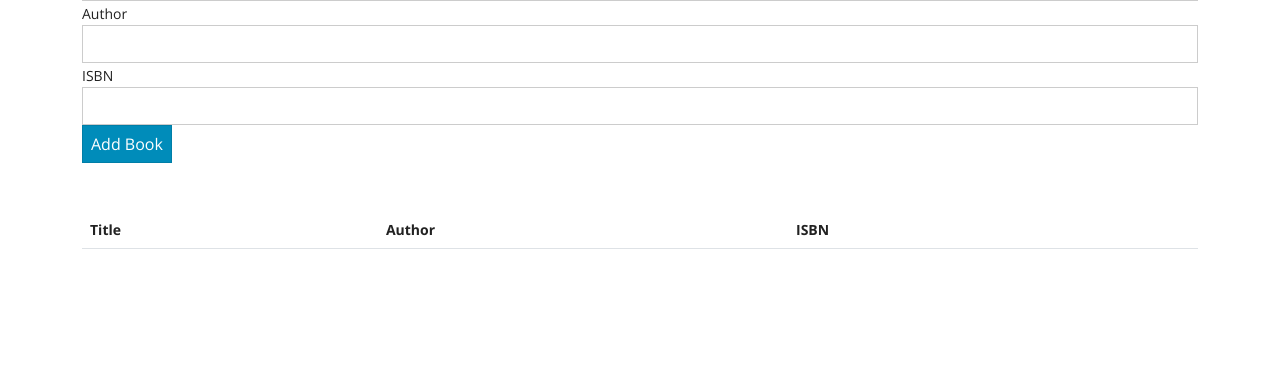
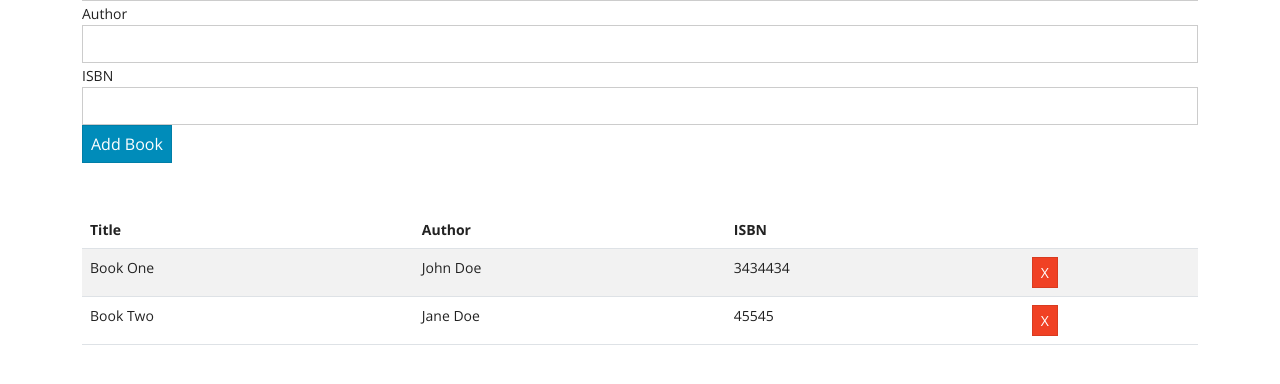
Before and after one commit to pauljeonn/vanilla-booklist, a plain HTML site: page index.html in a window 1280 px wide. Shown: the part 160-544 px from the top of the page. Drawn offline with nearby package versions, Linux system fonts and the light colour scheme.

Commit message:
add Book and UI classes

```diff
--- /dev/null
+++ b/app.js
@@ -0,0 +1,54 @@
+// Book Class: Represents a Book
+class Book {
+	constructor(title, author, isbn) {
+		this.title = title;
+		this.author = author;
+		this.isbn = isbn;
+	}
+}
+// UI Class: Handle UI Tasks
+class UI {
+	static displayBooks() {
+		const StoredBooks = [
+			{
+				title: 'Book One',
+				author: 'John Doe',
+				isbn: '3434434',
+			},
+			{
+				title: 'Book Two',
+				author: 'Jane Doe',
+				isbn: '45545',
+			},
+		];
+
+		const books = StoredBooks;
+
+		books.forEach((book) => UI.addBookToList(book));
+	}
+
+	static addBookToList(book) {
+		console.log('add book');
+		const list = document.querySelector('#book-list');
+
+		const row = document.createElement('tr');
+
+		row.innerHTML = `
+      <td>${book.title}</td>
+      <td>${book.author}</td>
+      <td>${book.isbn}</td>
+      <td><a href="#" class="btn btn-danger btn-sm delete">X</a></td>
+    `;
+
+		list.appendChild(row);
+	}
+}
+
+// Store Class: Handles Storage
+
+// Event: Display Books
+document.addEventListener('DOMContentLoaded', UI.displayBooks);
+
+// Event: Add a Book
+
+// Event: Remove a Book
--- a/index.html
+++ b/index.html
@@ -51,5 +51,6 @@
 				<tbody id="book-list"></tbody>
 			</table>
 		</div>
+		<script src="app.js"></script>
 	</body>
 </html>
```
Also changed, not shown: 1 other file.
